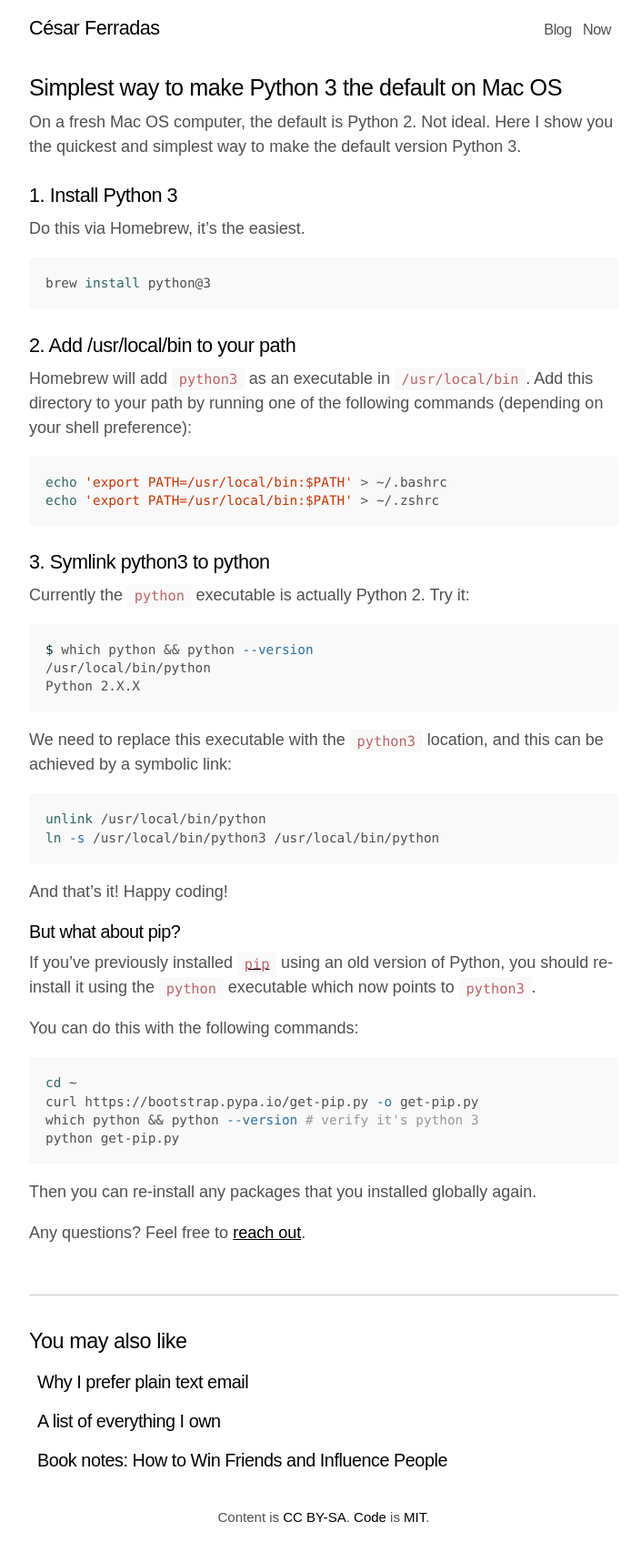
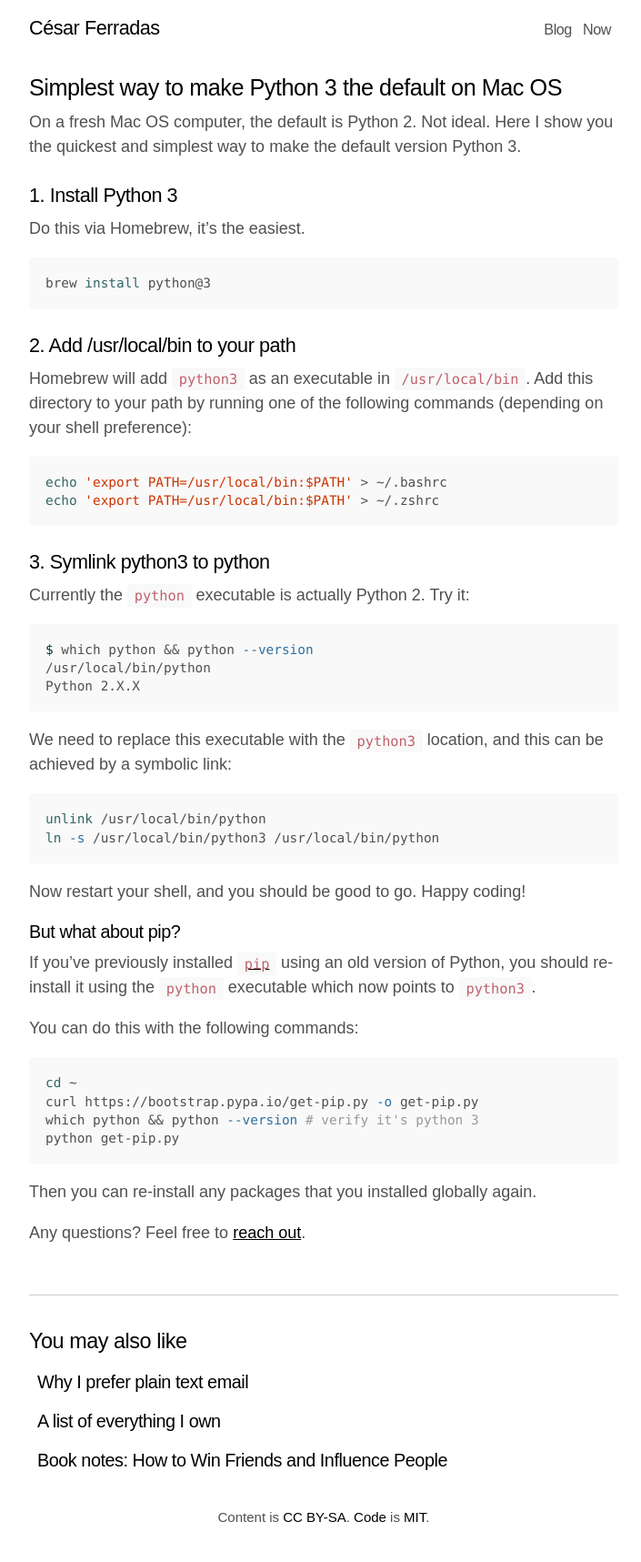
Before and after one commit to cesarferradas/ferrad.as, a Jekyll site: the page built from _posts/2021-02-18-simplest-way-set-python-3-default-mac-os.md, in a window 1280 px wide. Shown: the whole page at 91% size, without its empty margins (284-989 px from the left). Built offline with Jekyll 4.4.1, drawn with Linux system fonts in a browser that asks for light colours.

Commit message:
edit content

````diff
--- a/_posts/2021-02-18-simplest-way-set-python-3-default-mac-os.md
+++ b/_posts/2021-02-18-simplest-way-set-python-3-default-mac-os.md
@@ -43,7 +43,7 @@ unlink /usr/local/bin/python
 ln -s /usr/local/bin/python3 /usr/local/bin/python
 ```
 
-And that's it! Happy coding!
+Now restart your shell, and you should be good to go. Happy coding!
 
 #### But what about pip?
 
````
